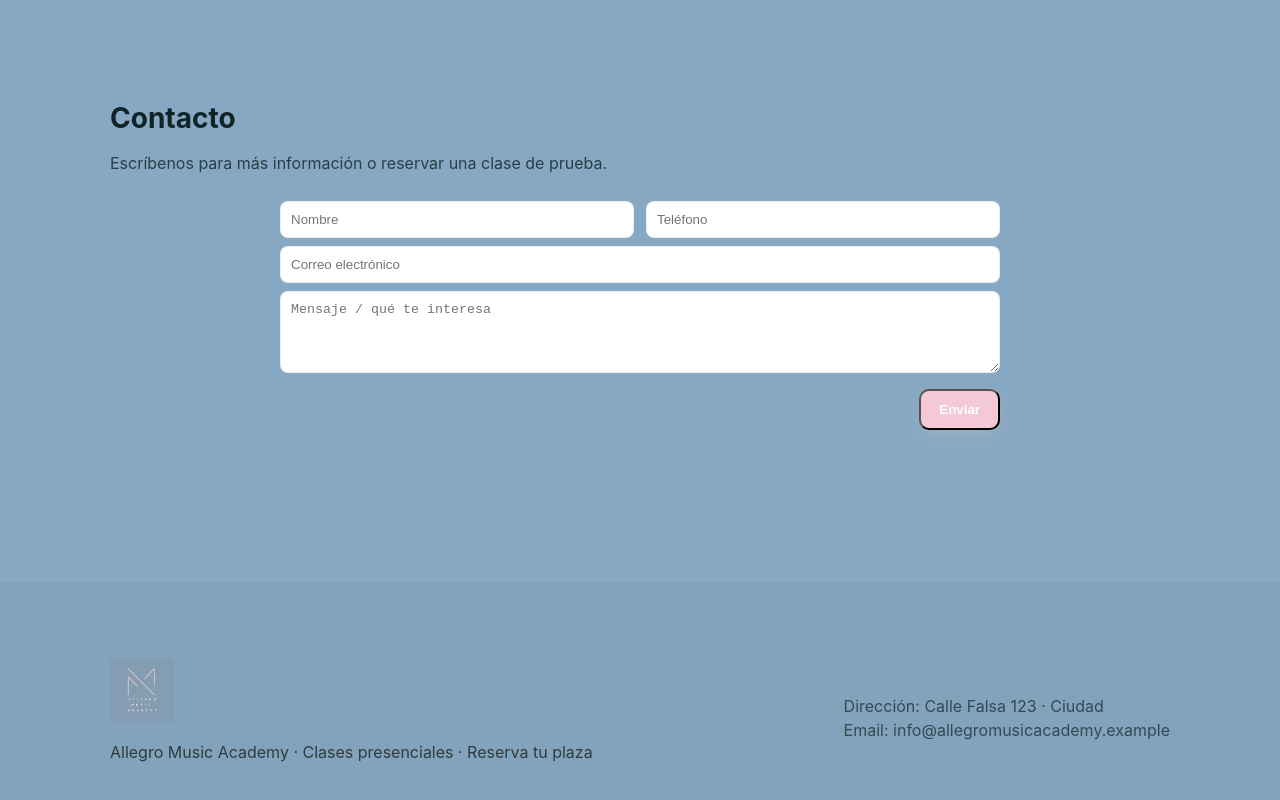
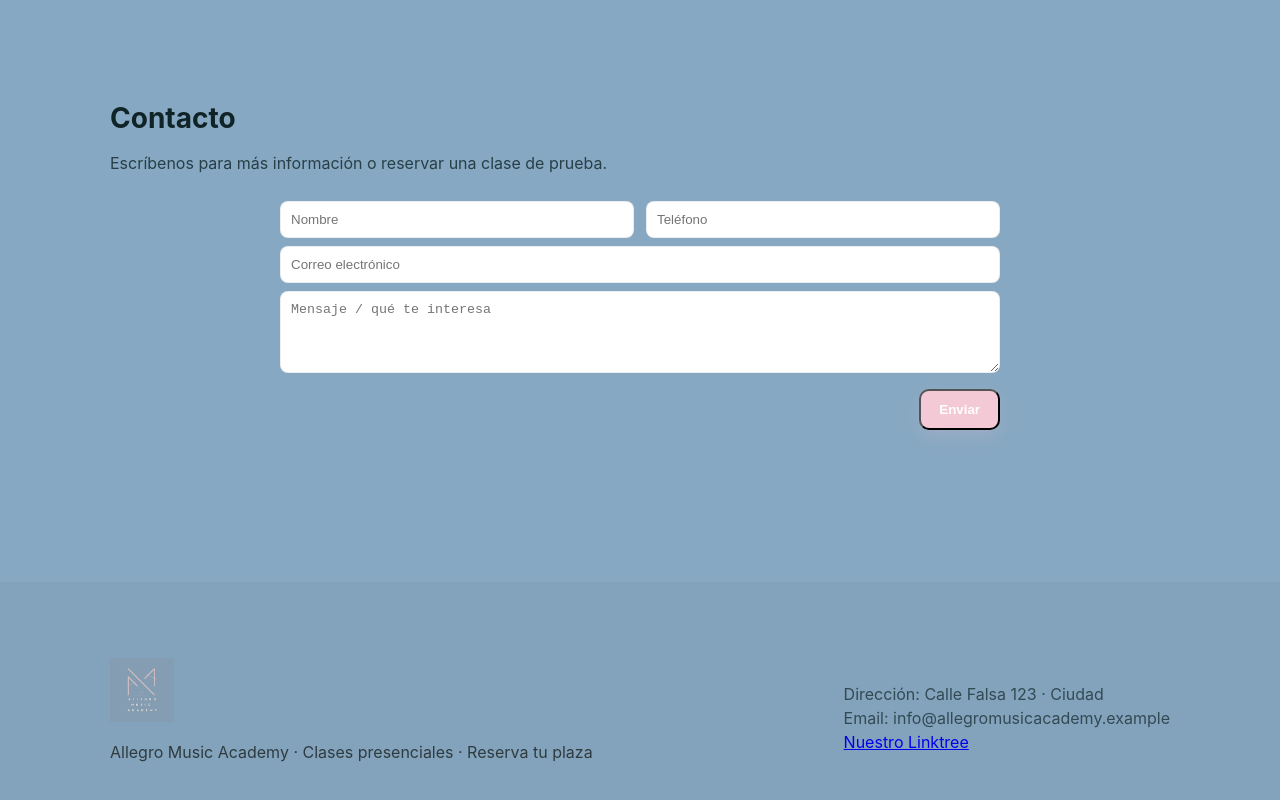
Before and after one commit to allegroacademusic/allegro-music-academy, a React (Vite) app: page / in a window 1280 px wide. Shown: the part 2068-2868 px from the top of the page. Built offline with nearby package versions, Linux system fonts and the light colour scheme.

Commit message:
Update Footer.jsx

```diff
--- a/src/components/Footer.jsx
+++ b/src/components/Footer.jsx
@@ -11,6 +11,11 @@ export default function Footer() {
         <div className="footer-right">
           <p>Dirección: Calle Falsa 123 · Ciudad</p>
           <p>Email: info@allegromusicacademy.example</p>
+          <p>
+  <a href="https://linktr.ee/allegroacademusic" target="_blank">
+    Nuestro Linktree
+  </a>
+</p>
         </div>
       </div>
     </footer>
```
